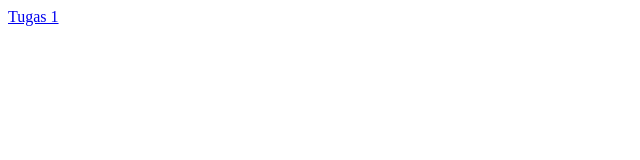
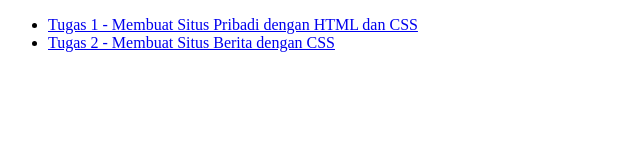
Before and after one commit to ariefbadrussholeh/Tugas-Pemrograman-Web-A-2022, a plain HTML site: page index.html in a window 1280 px wide. Shown: the whole page, without its empty margins (0-640 px from the left). Drawn offline with Linux system fonts and the light colour scheme.

Commit message:
feat: add link to tugas 2

```diff
--- a/index.html
+++ b/index.html
@@ -7,6 +7,13 @@
     <title>Document</title>
   </head>
   <body>
-    <a href="/Tugas-Pemrograman-Web-A-2022/Tugas 1 - Membuat situs pribadi dengan HTML dan CSS/">Tugas 1</a>
+    <ul>
+      <li>
+        <a href="/Tugas 1 - Membuat situs pribadi dengan HTML dan CSS/index.html">Tugas 1 - Membuat Situs Pribadi dengan HTML dan CSS</a>
+      </li>
+      <li>
+        <a href="/Tugas 2 - Membuat situs berita dengan CSS/index.html">Tugas 2 - Membuat Situs Berita dengan CSS</a>
+      </li>
+    </ul>
   </body>
 </html>
```
